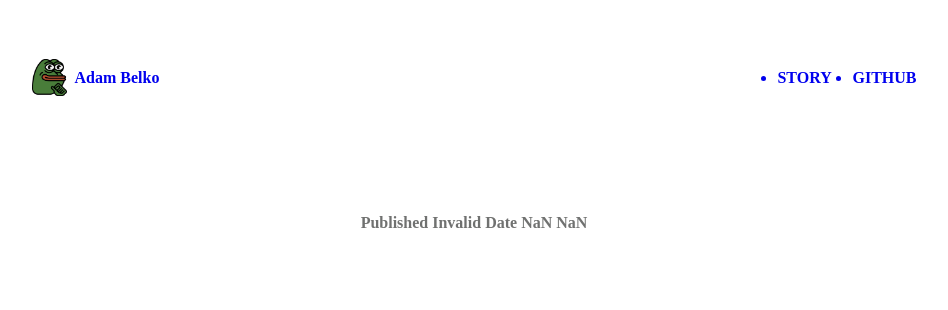
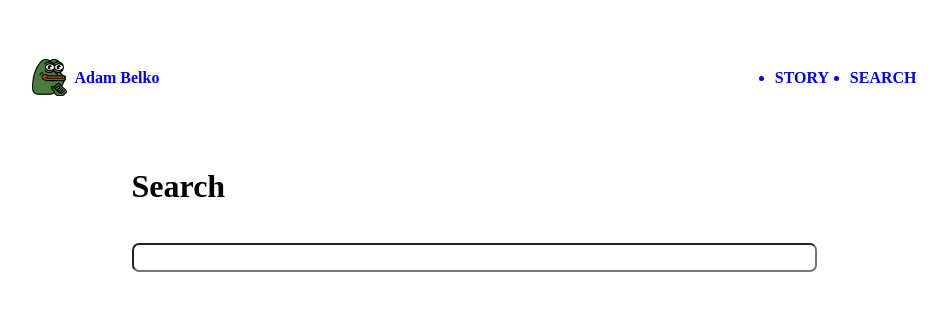
Before and after one commit to adambelko/blog-API, a React (Create React App) app in the folder client/: page /search in a window 1280 px wide. Shown: the top 310 px of the page, without its empty margins (166-1114 px from the left). Built offline with nearby package versions, Linux system fonts and the light colour scheme; no server answers; the HTML template or start-up script is replaced by a standard one.

Commit message:
Search page and functionality implemented

```diff
--- a/client/src/components/header.js
+++ b/client/src/components/header.js
@@ -57,8 +57,8 @@ const Header = () => {
           <StyledLink to="/story">
             <li>STORY</li>
           </StyledLink>
-          <StyledLink to="https://github.com/adambelko">
-            <li>GITHUB</li>
+          <StyledLink to="/search">
+            <li>SEARCH</li>
           </StyledLink>
         </ul>
       </NavigationWrapper>
--- a/client/src/components/main.js
+++ b/client/src/components/main.js
@@ -3,6 +3,7 @@ import styled from "styled-components";
 
 import Index from "./index";
 import Story from "./story";
+import Search from "./search";
 import PostDetail from "./postDetail";
 import Tag from "./tag";
 
@@ -30,6 +31,7 @@ const Main = () => {
       <Routes>
         <Route path="/" element={<Index formatDate={formatDate} />} />
         <Route path="/story" element={<Story />} />
+        <Route path="/search" element={<Search formatDate={formatDate} />} />
         <Route
           path="/:postTitle"
           element={<PostDetail formatDate={formatDate} />}
--- /dev/null
+++ b/client/src/components/search.js
@@ -0,0 +1,62 @@
+import styled from "styled-components";
+import { useEffect, useState } from "react";
+import axios from "axios";
+
+import PostList from "./postList";
+
+const SearchWrapper = styled.div`
+  display: flex;
+  flex-direction: column;
+  margin-bottom: 3em;
+`;
+
+const Title = styled.h2`
+  font-size: 2em;
+  color: #000000;
+  font-weight: bold;
+  margin: 0.4em 0 1.2em 0;
+`;
+
+const StyledInput = styled.input`
+  font-size: 1em;
+  padding: 0.2em;
+  border-radius: 7px;
+  margin-bottom: 3em;
+`;
+
+const SubTitle = styled.h3`
+  font-size: 1.2em;
+  font-weight: 800;
+  margin-bottom: 0.7em;
+`;
+
+const Search = ({ formatDate }) => {
+  const [query, setQuery] = useState("");
+  const [postList, setPostList] = useState([]);
+
+  useEffect(() => {
+    axios
+      .get(`http://localhost:8000/search?query=${query}`)
+      .then((res) => setPostList(res.data.results))
+      .catch((err) => console.log(err));
+  }, [query]);
+
+  return (
+    <SearchWrapper>
+      <Title>Search</Title>
+      <StyledInput
+        type="text"
+        value={query}
+        onChange={(e) => setQuery(e.target.value)}
+      />
+      {query.length >= 2 && query !== "" && (
+        <div>
+          <SubTitle>Search results</SubTitle>
+          <PostList postList={postList} formatDate={formatDate} />
+        </div>
+      )}
+    </SearchWrapper>
+  );
+};
+
+export default Search;
--- a/client/src/components/tag.js
+++ b/client/src/components/tag.js
@@ -21,9 +21,7 @@ const Tag = ({ formatDate }) => {
   const [postList, setPostList] = useState([]);
   const { tag } = useParams();
   const location = useLocation();
-  const tg = location.state?.tag;
-  console.log(tag);
-  console.log(tg);
+  const displayTag = location.state?.tag;
 
   useEffect(() => {
     axios
@@ -34,7 +32,7 @@ const Tag = ({ formatDate }) => {
 
   return (
     <TagWrapper>
-      <SectionTitle>Posts with tag "{tg}"</SectionTitle>
+      <SectionTitle>Posts with tag "{displayTag}"</SectionTitle>
       <PostList postList={postList} formatDate={formatDate} />
     </TagWrapper>
   );
```
Also changed, not shown: 2 other files (tests, documents, lock files or other folders).
